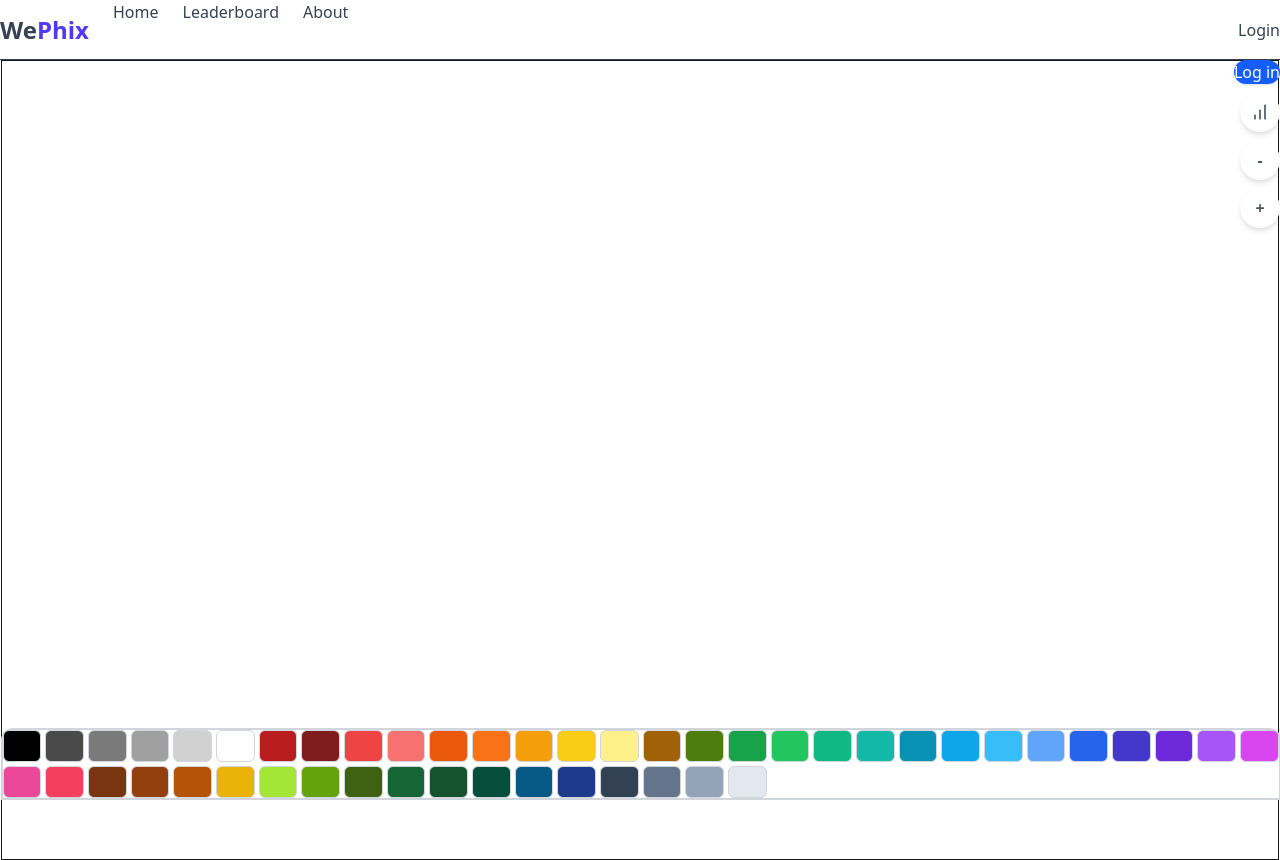
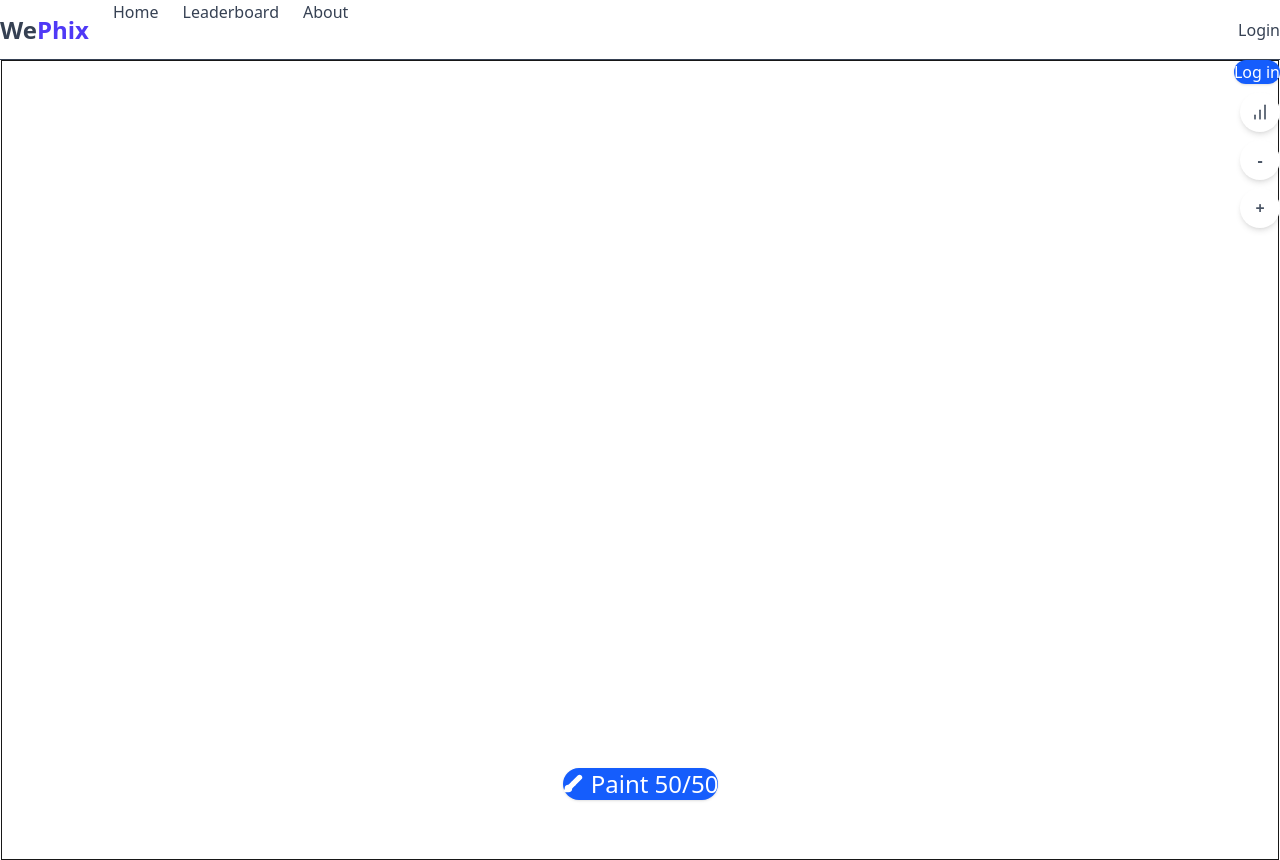
Before and after one commit to Mini-GT/we-phixs, a Next.js app in the folder apps/web/: page / in a window 1280 px wide. Built offline with nearby package versions, Linux system fonts and the light colour scheme.

Commit message:
feat: update tool state management and enhance color palette component

```diff
--- a/apps/web/app/canvas.tsx
+++ b/apps/web/app/canvas.tsx
@@ -15,7 +15,7 @@ export default function Canvas() {
   const [lastMouse, setLastMouse] = useState({ x: 0, y: 0 });
   const [scale, setScale] = useState(1);
   const [filledCells, setFilledCells] = useState<Cell[]>([]);
-  const [tool, setTool] = useState<"draw" | "move" | null>(null)
+  const [tool, setTool] = useState<"paint" | "move" | null>(null)
   const pressKeys = usePressedKeys()
   const [isDragging, setIsDragging] = useState(false)
   const [selected, setSelected] = useState<string | null>(null)
@@ -190,6 +190,11 @@ export default function Canvas() {
   //   return () => window.removeEventListener("wheel", handleWheel);
   // }, []);
 
+  // set drag to false so the cursor gets change
+  useEffect(() => {
+    if(!isPanning) setIsDragging(false)
+  }, [isPanning])
+
   // mouse drag panning
   const handleMouseDown = (e: React.MouseEvent) => {
     setIsPanning(true);
@@ -283,12 +288,24 @@ export default function Canvas() {
       </div>
 
       <div className="absolute flex justify-center w-full bottom-0">
-        {/* <PrimaryButton className="text-2xl py-4 px-7 flex items-center gap-2"><Brush size={20} fill="white"/>Paint</PrimaryButton> */}
-        <ColorPalette selected={selected} setSelected={setSelected} />
+        {tool !== "paint" || !tool ?
+          <PrimaryButton
+            className="text-2xl py-4 px-7 flex mb-4 items-center gap-2"
+            onClick={() => setTool("paint")}
+          >
+            <Brush size={20} fill="white"/>Paint 50/50
+          </PrimaryButton>
+          :
+          <ColorPalette
+            selected={selected}
+            setSelected={setSelected}
+            setTool={setTool}
+          />
+        }
       </div>
       <canvas
         ref={canvasRef}
-        className={`bg-[#F5F2EE] border w-full h-screen ${isDragging ? "dragging" : ""}`}
+        className={`bg-[#F5F2EE] border w-full h-screen square-cursor ${isDragging ? "dragging" : ""}`}
         onMouseMove={handleMouseMove}
         onMouseDown={handleMouseDown}
         onMouseUp={handleMouseUp}
--- a/apps/web/app/components/colorPalette.tsx
+++ b/apps/web/app/components/colorPalette.tsx
@@ -1,4 +1,6 @@
-import { useState } from "react"
+import { Brush, X } from "lucide-react";
+import IconButton from "../ui/iconButton";
+import PrimaryButton from "../ui/primaryButton";
 
 const colors = [
   "#000000", "#4a4a4a", "#7a7a7a", "#a0a0a0", "#d1d1d1", "#ffffff",
@@ -14,18 +16,33 @@ const colors = [
 type ColorPaletteProps = {
   selected: string | null
   setSelected: (color: string) => void;
+  setTool: (tool: "paint" | null) => void;
 }
 
-export default function ColorPalette({ selected, setSelected }: ColorPaletteProps) {
+export default function ColorPalette({ selected, setSelected, setTool }: ColorPaletteProps) {
 
   return (
-    <div className="p-4 w-full bg-white rounded-t-xl border border-2 border-gray-300">
-      {/* <h2 className="text-lg font-semibold mb-2">Paint pixel</h2> */}
-      <div className="grid grid-cols-30 gap-1">
+    <div className="p-4 w-full bg-white rounded-t-4xl border border-2 border-gray-300">
+      <div className="flex items-center justify-between">
+        {selected && (
+          <div className="flex items-center gap-2">
+            <span className="text-gray-600 font-bold">Selected: </span>
+            <span className="w-6 h-6 rounded border" style={{ backgroundColor: selected }} />
+            {/* <span className="text-sm">{selected}</span> */}
+          </div>
+        )}
+        <IconButton className="text-gray-600 w-1 h-1 ml-auto border border-gray-300" >
+          <X onClick={() => setTool(null)} size={20} />
+        </IconButton>
+      </div>
+      <div className="grid grid-cols-30 mt-3 mb-4 gap-1">
         {colors.map((color, i) => (
           <button
             key={i}
-            onClick={() => setSelected(color)}
+            onClick={() => {
+              setSelected(color)
+              setTool("paint")
+            }}
             className={`
               w-full h-8 rounded-md border cursor-pointer
               ${selected === color ? "border-blue-500 border-3" : "border-gray-300"}
@@ -34,12 +51,7 @@ export default function ColorPalette({ selected, setSelected }: ColorPaletteProp
           />
         ))}
       </div>
-      {selected && (
-        <div className="mt-3 flex items-center gap-2">
-          <span className="w-6 h-6 rounded border" style={{ backgroundColor: selected }} />
-          <span className="text-sm">{selected}</span>
-        </div>
-      )}
+      <PrimaryButton className="text-2xl m-auto py-4 px-7 flex items-center gap-2"><Brush size={20} fill="white"/>Paint 50/50</PrimaryButton>
     </div>
   )
 }
--- a/apps/web/app/ui/iconButton.tsx
+++ b/apps/web/app/ui/iconButton.tsx
@@ -1,15 +1,23 @@
 import React from "react";
+import clsx from "clsx";
 
 interface IconButtonProps {
   children: React.ReactNode;
   onClick?: () => void;
+  className?: string;
 }
 
-export default function IconButton({ children, onClick }: IconButtonProps) {
+export default function IconButton({ children, onClick, className }: IconButtonProps) {
+  const baseStyles = "flex items-center justify-center shadow-md hover:bg-gray-200 hover:scale-90 active:scale-100 transition cursor-pointer";
+
   return (
     <button
       onClick={onClick}
-      className="w-10 h-10 rounded-full bg-white flex items-center justify-center shadow-md hover:bg-gray-200 hover:scale-90 active:scale-100 transition cursor-pointer"
+      className={clsx(
+        "w-10 h-10 rounded-full bg-white",
+        baseStyles,
+        className
+      )}
     >
       {children}
     </button>
```
